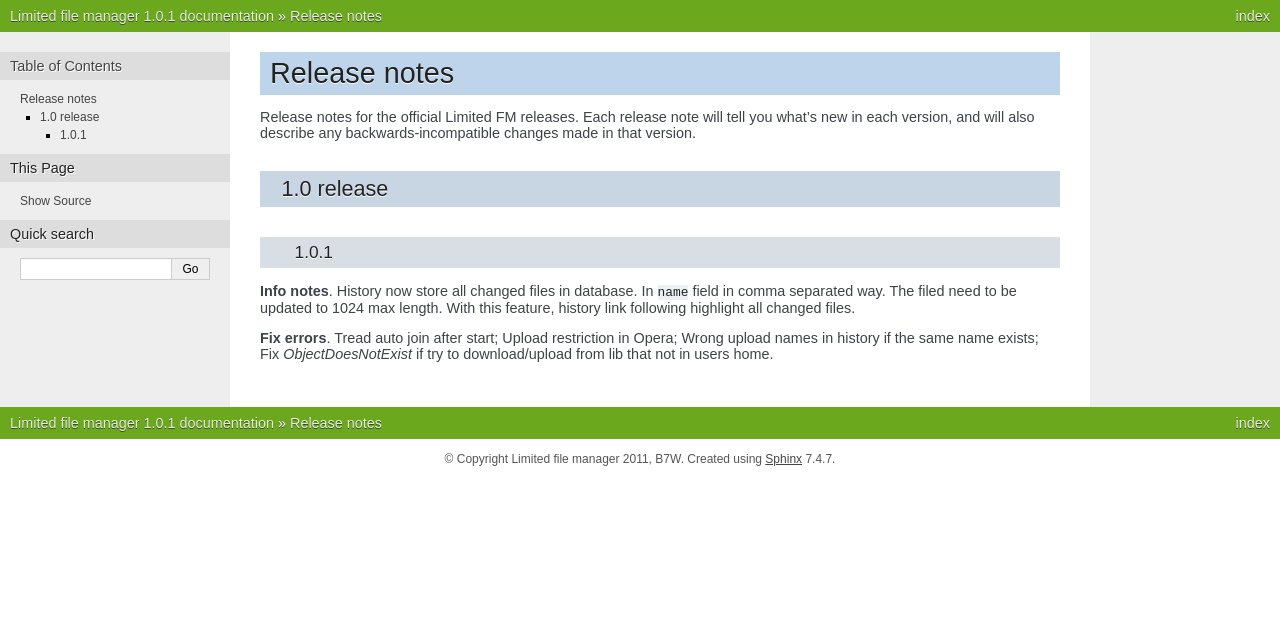
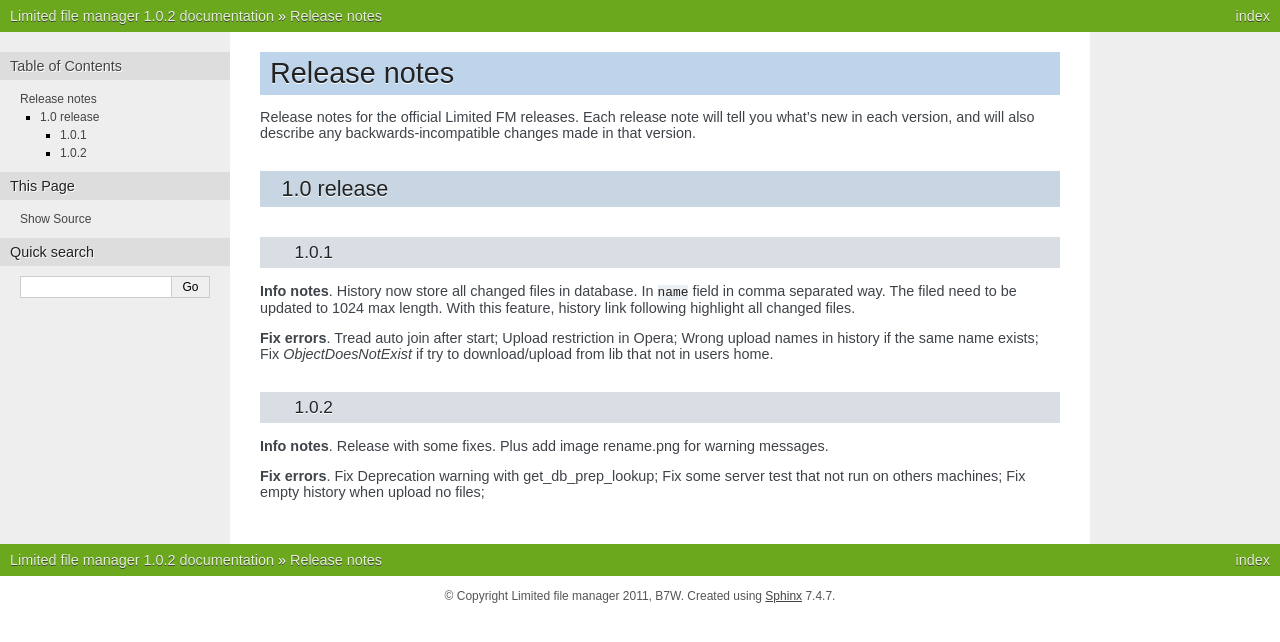
Before and after one commit to b7w/limited-fm, a Sphinx documentation site: the page built from docs/releases/notes.rst, in a window 1280 px wide. Shown: the top 642 px of the page. Built offline with Sphinx 7.4.7, drawn with Linux system fonts in a browser that asks for light colours.

Commit message:
Add extra model fields docs

```diff
--- a/docs/conf.py
+++ b/docs/conf.py
@@ -51,9 +51,9 @@
 # built documents.
 #
 # The short X.Y version.
-version = '1.0.1'
+version = '1.0.2'
 # The full version, including alpha/beta/rc tags.
-release = '1.0.1'
+release = '1.0.2'
 
 # The language for content autogenerated by Sphinx. Refer to documentation
 # for a list of supported languages.
--- a/docs/guide/developer.rst
+++ b/docs/guide/developer.rst
@@ -74,6 +74,8 @@
 
 * | controls: Function that get some data from database or utils related to web.
 
+* | fields: Some extra Model fields and widgets.
+
 * | utils: Some small functions.
 
 * | settings: Module to import default settings for limited app.
--- a/docs/index.rst
+++ b/docs/index.rst
@@ -42,7 +42,8 @@
 ------------------------------------
 
 * | **Models:**
-	:doc:`Overview <ref/models>`
+	:doc:`Overview <ref/models>` |
+	:doc:`Extra fields <ref/fields>`
 
 * | **Testing:**
 	:doc:`Overview <topics/testing>`
--- a/docs/ref/index.rst
+++ b/docs/ref/index.rst
@@ -6,6 +6,8 @@
 .. toctree::
     :maxdepth: 2
 
+    fields
+
     models
 
     storage
--- a/docs/releases/notes.rst
+++ b/docs/releases/notes.rst
@@ -28,3 +28,14 @@
   Upload restriction in Opera;
   Wrong upload names in history if the same name exists;
   Fix *ObjectDoesNotExist* if try to download/upload from lib that not in users home.
+
+
+1.0.2
+------------------------------------
+
+| **Info notes**. Release with some fixes. Plus add image rename.png for warning messages.
+
+| **Fix errors**.
+  Fix Deprecation warning with get_db_prep_lookup;
+  Fix some server test that not run on others machines;
+  Fix empty history when upload no files;
```
Also changed, not shown: docs/ref/fields.rst (added, +65 -0 lines).
